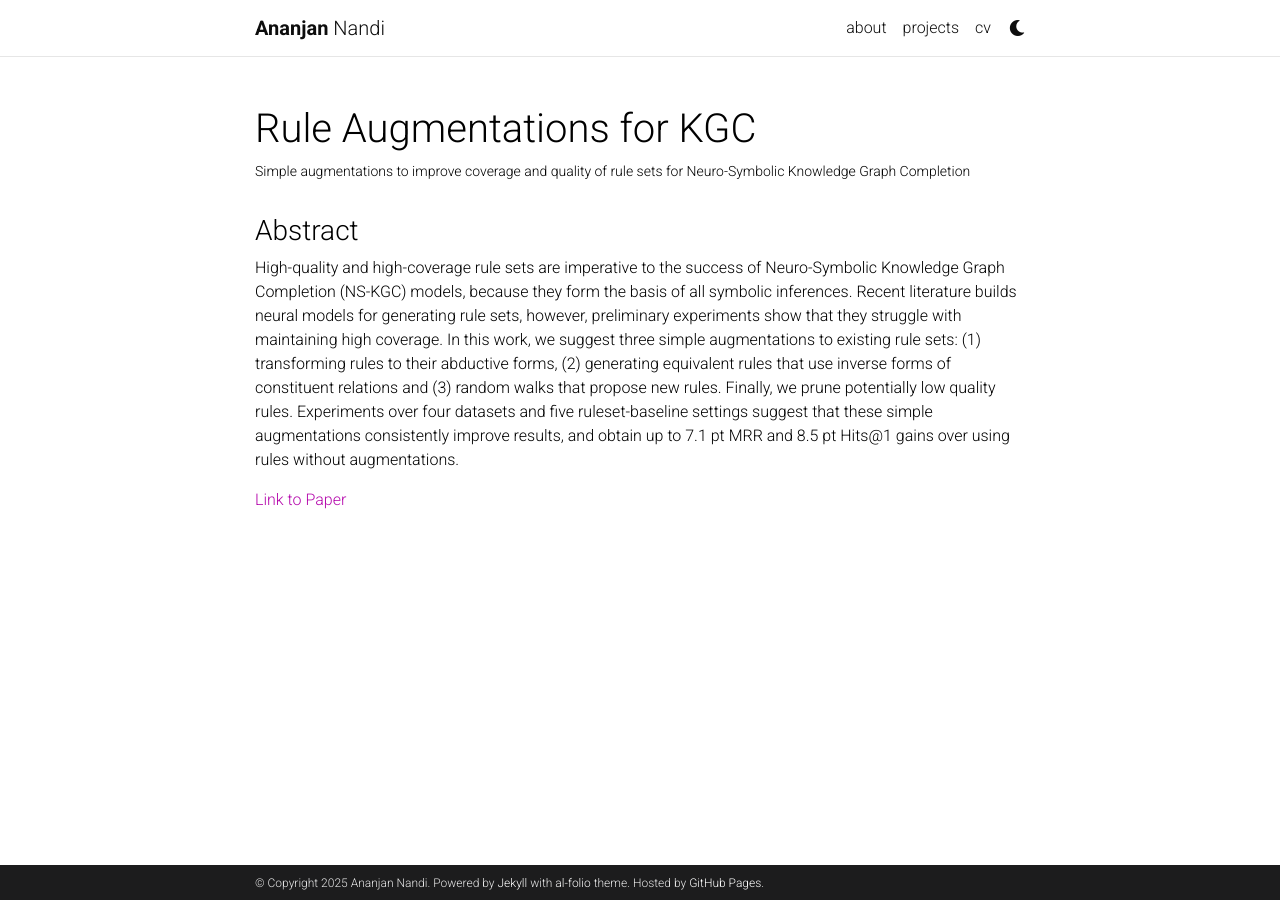
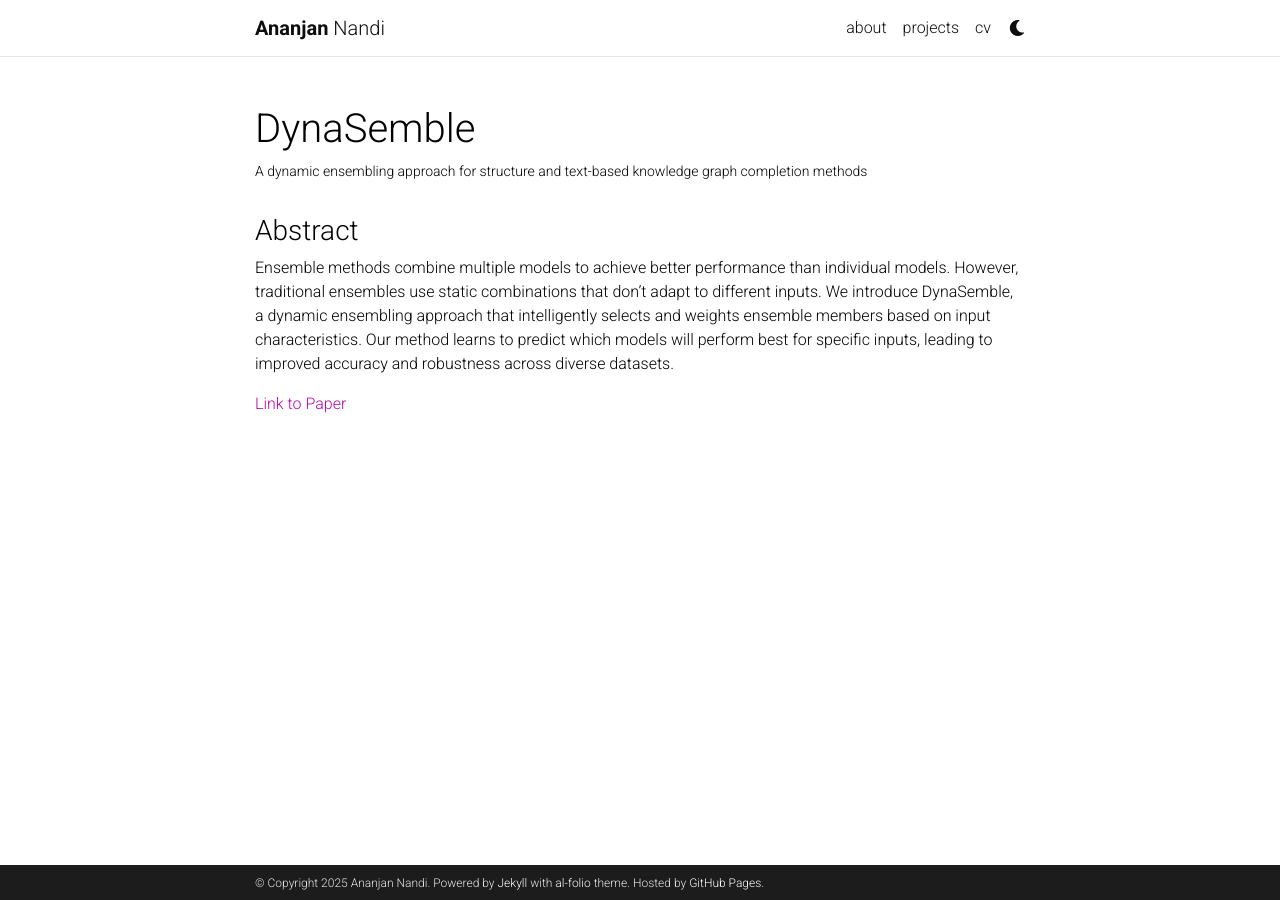
Before and after one commit to ananjan-nandi-9/ananjan-nandi-9.github.io, a Jekyll site: the page built from _projects/5_project.md, in a window 1280 px wide. Built offline with Jekyll 4.4.1, drawn with Linux system fonts in a browser that asks for light colours; comment, search, counter and statistics services are not loaded; a style sheet for code colours, icons or effects is not loaded.

Commit message:
Project pics

```diff
--- a/_projects/5_project.md
+++ b/_projects/5_project.md
@@ -1,17 +1,18 @@
 ---
 layout: page
-title: Rule Augmentations for KGC
-description: Simple augmentations to improve coverage and quality of rule sets for Neuro-Symbolic Knowledge Graph Completion
-img: assets/simpleaug.png
+title: DynaSemble
+description: A dynamic ensembling approach for structure and text-based knowledge graph completion methods
+img: /assets/dynasemble.png
 importance: 5
-category: Knowledge Graphs
+category: Machine Learning
 collaborators: Prof. Mausam, Prof. Parag Singla
-paper_url: https://aclanthology.org/2023.acl-short.23/
+github: https://github.com/ananjan-nandi-9/dynasemble
+paper_url: https://example.com/dynasemble
 published: true
 ---
 
 ### Abstract
 
-High-quality and high-coverage rule sets are imperative to the success of Neuro-Symbolic Knowledge Graph Completion (NS-KGC) models, because they form the basis of all symbolic inferences. Recent literature builds neural models for generating rule sets, however, preliminary experiments show that they struggle with maintaining high coverage. In this work, we suggest three simple augmentations to existing rule sets: (1) transforming rules to their abductive forms, (2) generating equivalent rules that use inverse forms of constituent relations and (3) random walks that propose new rules. Finally, we prune potentially low quality rules. Experiments over four datasets and five ruleset-baseline settings suggest that these simple augmentations consistently improve results, and obtain up to 7.1 pt MRR and 8.5 pt Hits@1 gains over using rules without augmentations.
+Ensemble methods combine multiple models to achieve better performance than individual models. However, traditional ensembles use static combinations that don't adapt to different inputs. We introduce DynaSemble, a dynamic ensembling approach that intelligently selects and weights ensemble members based on input characteristics. Our method learns to predict which models will perform best for specific inputs, leading to improved accuracy and robustness across diverse datasets.
 
-[Link to Paper](https://aclanthology.org/2023.acl-short.23/)
+[Link to Paper](https://example.com/dynasemble)
--- a/_sass/_base.scss
+++ b/_sass/_base.scss
@@ -503,12 +503,18 @@
       height: 200px;
       overflow: hidden;
       background: linear-gradient(135deg, #f5f7fa 0%, #c3cfe2 100%);
+      display: flex;
+      align-items: center;
+      justify-content: center;
 
       .project-image {
         width: 100%;
         height: 100%;
         object-fit: cover;
+        object-position: center;
         transition: transform 0.3s ease;
+        border-radius: 0;
+        display: block;
       }
     }
 
```
Also changed, not shown: _projects/1_project.md (+2 -2 lines), _projects/2_project.md (+1 -1 lines), _projects/3_project.md (+2 -2 lines), _projects/4_project.md (+8 -9 lines), _projects/6_project.md (added, +17 -0 lines), assets/language_training_analysis.png (added).
